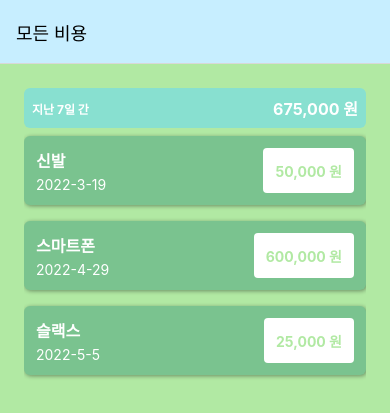
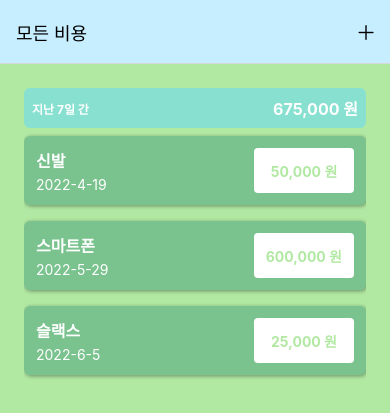
Before and after one commit to zlzlzlmo/react-native-study4, a React Native app: screen /AllExpenses in a window 390 px wide. Shown: the top 413 px of the page. Built offline with nearby package versions, Linux system fonts and the light colour scheme.

Commit message:
헤더에 버튼 plus버튼 추가 및 비용 아이템 컴포넌트 pressed 효과 주기

```diff
--- a/App.tsx
+++ b/App.tsx
@@ -8,6 +8,7 @@ import ManageExpenses from "./src/screens/ManageExpenses";
 import RecentExpenses from "./src/screens/RecentExpenses";
 import { GlobalStyles } from "./src/constants/styles";
 import { AntDesign } from "@expo/vector-icons";
+import IconButton from "./src/components/ui/IconButton";
 const Stack = createStackNavigator();
 const Bottom = createBottomTabNavigator();
 
@@ -27,6 +28,16 @@ const ExpenseOverview = () => {
         },
         tabBarActiveTintColor: GlobalStyles.colors.blackColor,
         tabBarInactiveTintColor: GlobalStyles.colors.whiteColor,
+        headerRight: ({ tintColor }) => {
+          return (
+            <IconButton
+              icon="plus"
+              size={20}
+              color={tintColor || GlobalStyles.colors.whiteColor}
+              onPress={() => {}}
+            />
+          );
+        },
       }}
     >
       <Bottom.Screen
--- a/src/components/expenses-output/ExpenseItem.tsx
+++ b/src/components/expenses-output/ExpenseItem.tsx
@@ -10,8 +10,12 @@ interface ExpenseItemProps {
 }
 
 const ExpenseItem = ({ description, amount, date }: ExpenseItemProps) => {
+  const expensePressHandler = () => {};
   return (
-    <Pressable>
+    <Pressable
+      onPress={expensePressHandler}
+      style={({ pressed }) => pressed && styles.pressed}
+    >
       <View style={styles.expenseItem}>
         <View>
           <Text style={[styles.textBase, styles.description]}>
@@ -30,6 +34,9 @@ const ExpenseItem = ({ description, amount, date }: ExpenseItemProps) => {
 export default ExpenseItem;
 
 const styles = StyleSheet.create({
+  pressed: {
+    opacity: 0.75,
+  },
   expenseItem: {
     padding: 12,
     marginVertical: 8,
@@ -61,9 +68,11 @@ const styles = StyleSheet.create({
     justifyContent: "center",
     alignContent: "center",
     borderRadius: 4,
+    minWidth: 100,
   },
   amount: {
     color: GlobalStyles.colors.mainColor,
     fontWeight: "bold",
+    textAlign: "center",
   },
 });
--- /dev/null
+++ b/src/components/ui/IconButton.tsx
@@ -0,0 +1,37 @@
+import { StyleSheet, Text, View, Pressable } from "react-native";
+import React from "react";
+import { AntDesign } from "@expo/vector-icons";
+
+interface IconButtonProps {
+  onPress: () => void;
+  icon: "plus";
+  size: number;
+  color: string;
+}
+
+const IconButton = ({ icon, color, size, onPress }: IconButtonProps) => {
+  return (
+    <Pressable
+      onPress={onPress}
+      style={({ pressed }) => pressed && styles.pressed}
+    >
+      <View style={styles.buttonContainer}>
+        <AntDesign name={icon} color={color} size={size} />
+      </View>
+    </Pressable>
+  );
+};
+
+export default IconButton;
+
+const styles = StyleSheet.create({
+  buttonContainer: {
+    borderRadius: 24,
+    padding: 6,
+    marginHorizontal: 8,
+    marginVertical: 2,
+  },
+  pressed: {
+    opacity: 0.75,
+  },
+});
--- a/src/util/date.ts
+++ b/src/util/date.ts
@@ -1,3 +1,3 @@
 export const getFormattedDate = (date: Date) => {
-  return `${date.getFullYear()}-${date.getMonth()}-${date.getDate()}`;
+  return `${date.getFullYear()}-${date.getMonth() + 1}-${date.getDate()}`;
 };
```
